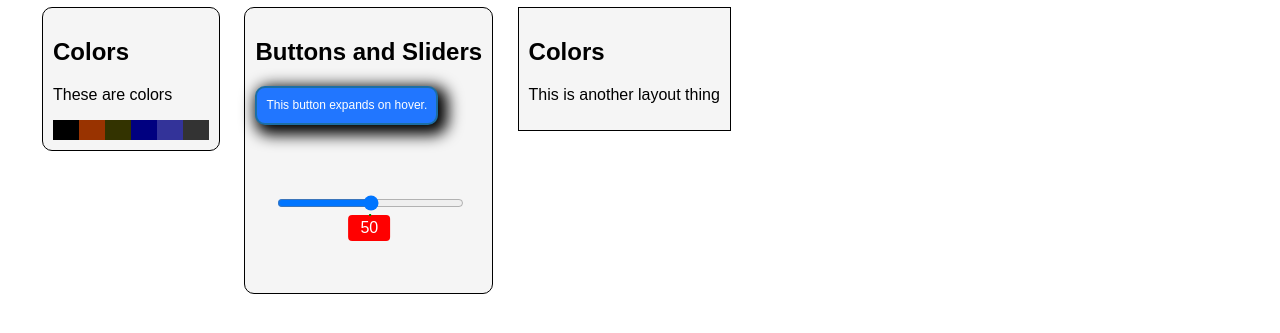
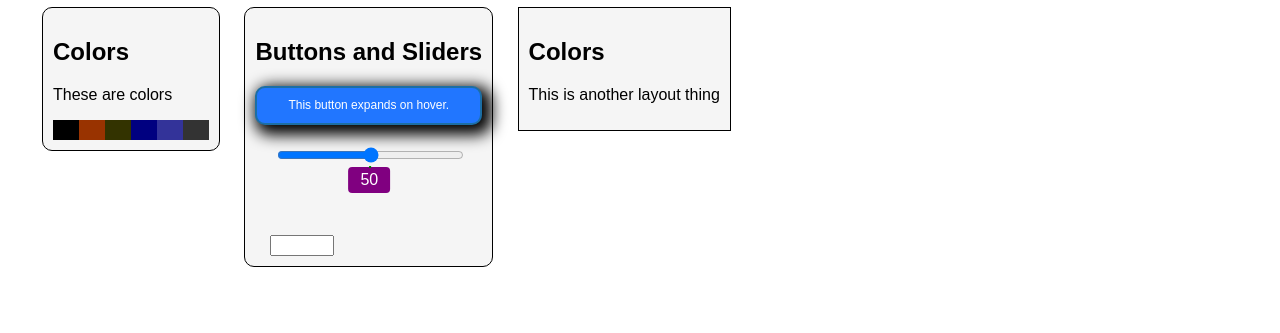
Before and after one commit to Rockwell70/webDev, a plain HTML site: page front_end_course/designSystem/index.html in a window 1280 px wide. Shown: the part 135-468 px from the top of the page. Drawn offline with Linux system fonts and the light colour scheme.

Commit message:
school project

```diff
--- a/front_end_course/designSystem/index.html
+++ b/front_end_course/designSystem/index.html
@@ -36,12 +36,10 @@
         <div class="range-wrap">
             <input class="range" type="range">
             <output class="bubble"></output>
-<!--            <label for="tentacles">Number of tentacles (10-100):</label>-->
-
-<!--            <input type="number" id="tentacles" name="tentacles"-->
-<!--                   min="10" max="100">-->
         </div>
-
+        <div>
+            <input type="number" id="tentacles" name="tentacles" min="10" max="100">
+        </div>
 
     </article>
 </section>
--- a/front_end_course/designSystem/style.css
+++ b/front_end_course/designSystem/style.css
@@ -53,17 +53,18 @@ article {
     border-radius: 10px;
     font-size: 12px;
     line-height: 17px;
-    margin: 0 auto 3rem;
+    margin: auto;
     padding: 9px;
+    position: relative;
     font-family: 'Raleway', sans-serif;
     font-weight: normal;
+    text-align: center;
     text-decoration: none;
     font-style: normal;
     font-variant: normal;
-    text-transform: none;
     box-shadow: rgb(0, 0, 0) 5px 5px 15px 5px;
     border: 2px solid rgb(28, 110, 164);
-    display: inline-block;
+    display: grid;
     transition: margin-right 2s, color 1s;
 }
 
@@ -84,7 +85,7 @@ article {
     width: 100%;
 }
 .bubble {
-    background: red;
+    background: purple;
     color: white;
     padding: 4px 12px;
     position: absolute;
@@ -105,3 +106,8 @@ article {
 body {
     margin: 2rem;
 }
+
+#tentacles {
+    margin-left: 15px;
+    position: relative;
+}
```
Also changed, not shown: front_end_course/designSystem/main.js (line endings or trailing spaces).
